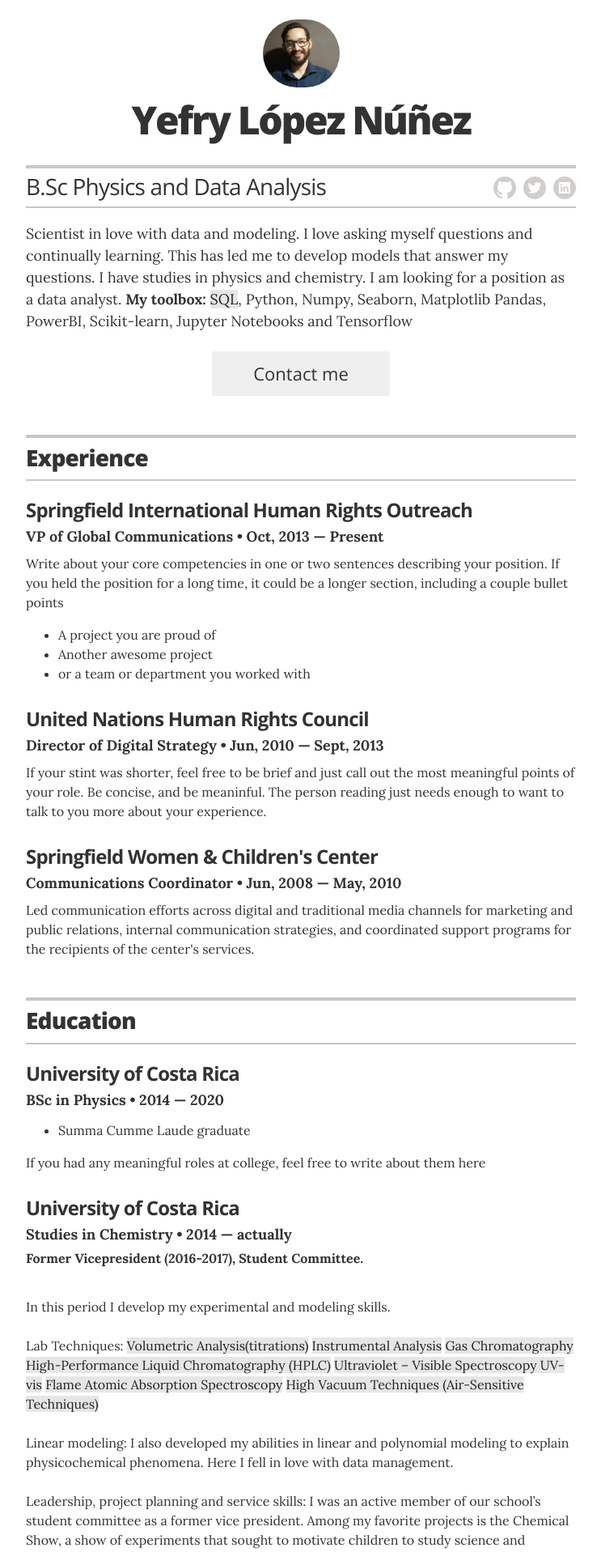
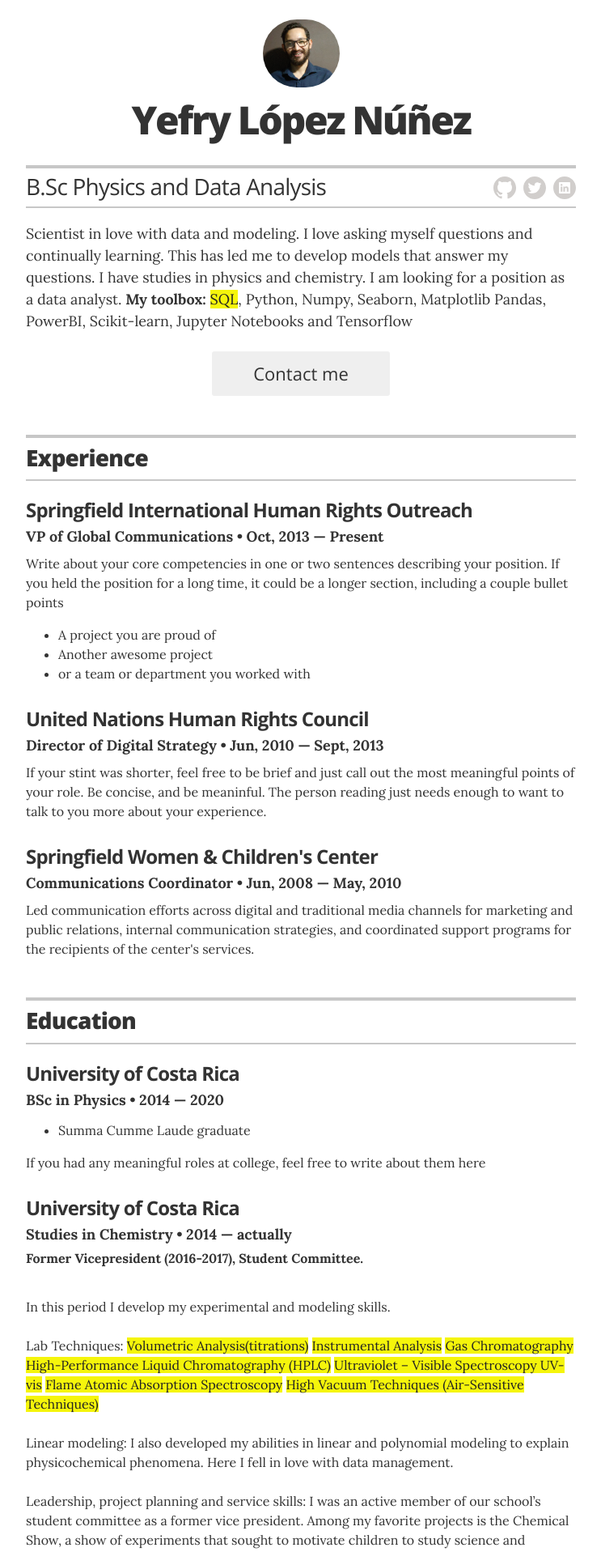
Before and after one commit to jeff0994/jeff0994.github.io, a Jekyll site: the page built from index.html, in a window 1280 px wide. Shown: the top 1917 px of the page at 81% size, without its empty margins (268-1011 px from the left). Built offline with Jekyll 4.4.1, drawn with Linux system fonts in a browser that asks for light colours.

Commit message:
Update _dark.scss

```diff
--- a/_sass/_dark.scss
+++ b/_sass/_dark.scss
@@ -1,6 +1,6 @@
   mark {
     color: #222;
-    background-color: #e6e6e6;
+    background-color: #F5F50B;
   }
 
   a {
```
